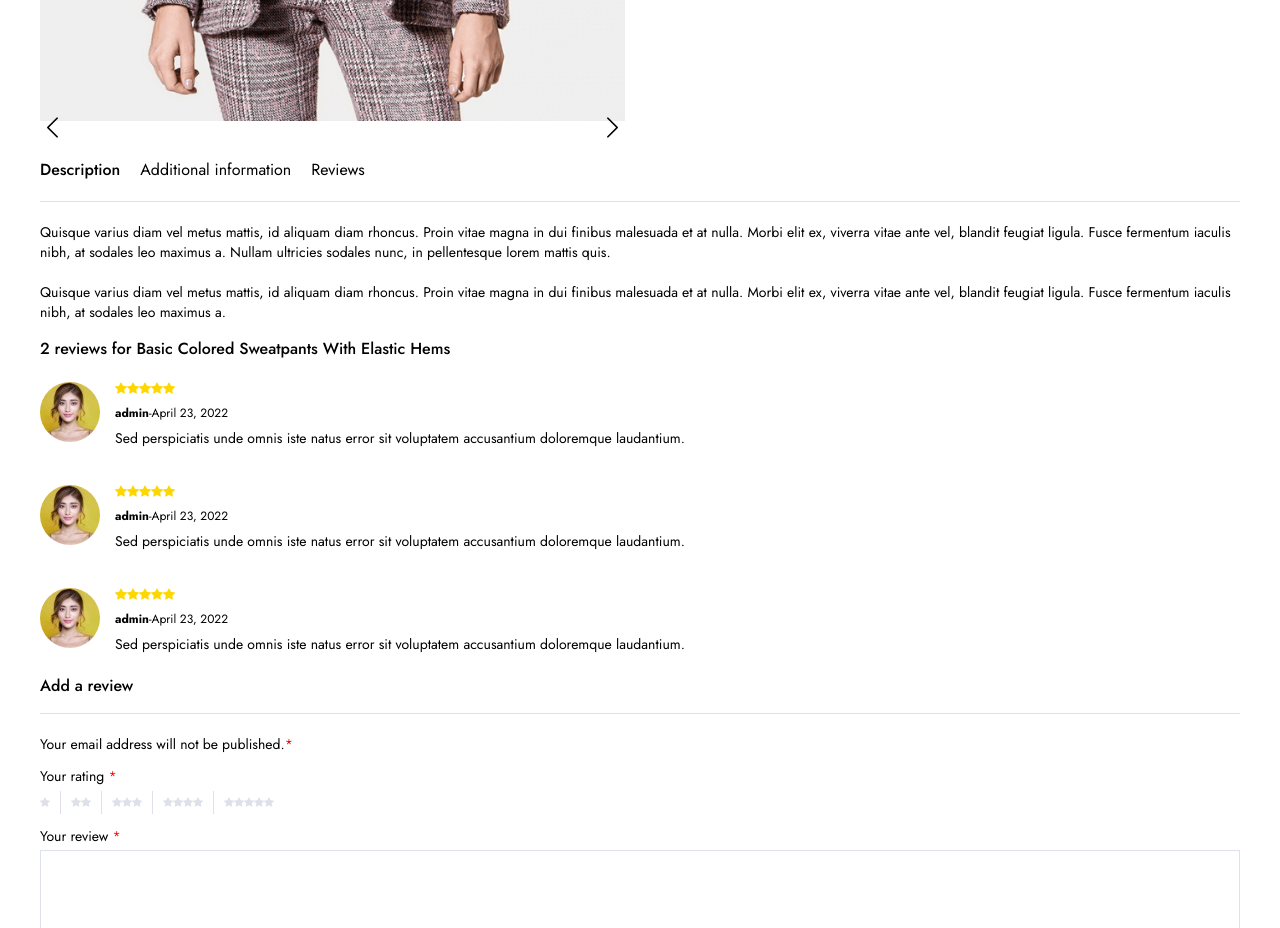
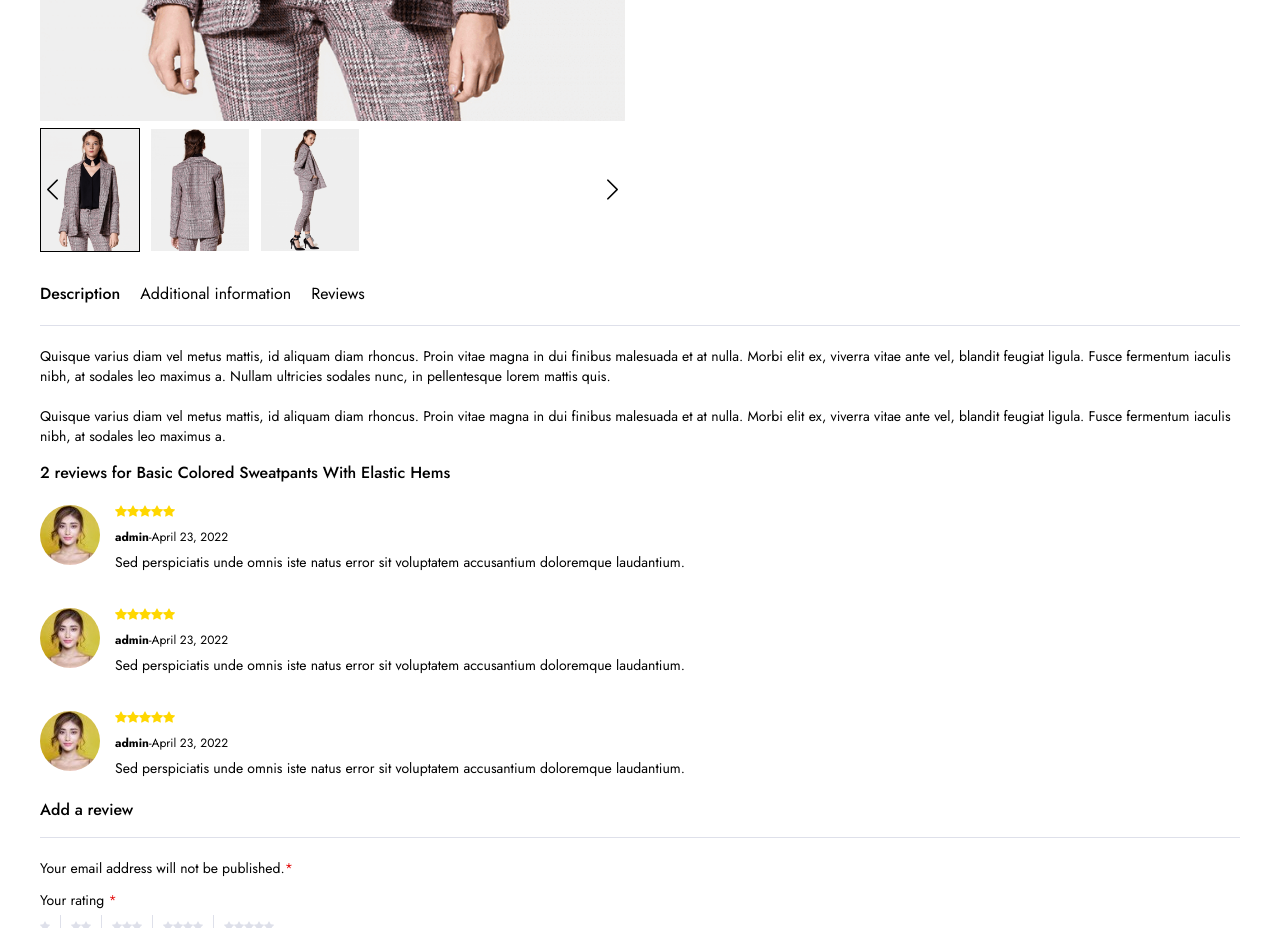
Before and after one commit to MemTem1/E-comerce-E-Ticaret-Admin-Panelli-WebSite, a React (Vite) app: page / in a window 1280 px wide. Shown: the part 820-1748 px from the top of the page. Built offline with nearby package versions, Linux system fonts and the light colour scheme.

Commit message:
Enable product image thumbnails in gallery
Uncommented and styled the gallery thumbnails section in Galery.css, setting a fixed width for thumbnail images. Updated Galery.jsx to render product image thumbnails from data and allow users to select the active image by clicking a thumbnail.

```diff
--- a/src/component/ProductDetails/Galery/Galery.css
+++ b/src/component/ProductDetails/Galery/Galery.css
@@ -19,10 +19,11 @@
     cursor: zoom-in;
 }
 
-/* .single-product .gallery-thumbs {
-    /  display: flex;
-  column-gap: 10px;
-} */
+.single-product .gallery-thumbs {
+
+    display: flex;
+    column-gap: 10px;
+}
 
 .single-product .gallery-thumbs li {
     cursor: pointer;
@@ -31,6 +32,7 @@
 
 .single-product .gallery-thumbs li img {
     border: 1px solid transparent;
+    width: 100px;
 }
 
 .single-product .gallery-thumbs li img.active {
--- a/src/component/ProductDetails/Galery/Galery.jsx
+++ b/src/component/ProductDetails/Galery/Galery.jsx
@@ -2,8 +2,8 @@ import React, { useState } from 'react'
 import './Galery.css'
 import productData from "../../data.json"
 function Galery() {
-    console.log(productData)
-    const [activeImg, setActiveImg] = useState("img/products/product1/1.png")
+    console.log()
+    const [activeImg, setActiveImg] = useState(productData[0].img.singleImage)
     return (
         <div className="product-gallery">
             <div className="single-image-wrapper">
@@ -16,7 +16,20 @@ function Galery() {
 
             <div className="product-thumb">
                 <div className="glide__track" data-glide-el="track">
-                    <ol className="gallery-thumbs glide__slides"></ol>
+                    <ol className="gallery-thumbs glide__slides">
+                        {
+                            productData[0].img.thumbs.map((itemImg, index) => (
+                                <li className='glide__slide glide__slide--active' key={index} onClick={() => { setActiveImg(itemImg) }}>
+                                    <img
+                                        src={itemImg}
+                                        alt=""
+                                        className={`img-flud  ${itemImg === activeImg ? "active" : ""}`} />
+                                </li>
+
+                            ))
+                        }
+
+                    </ol>
                 </div>
 
                 <div className="glide__arrows" data-glide-el="controls">
```
